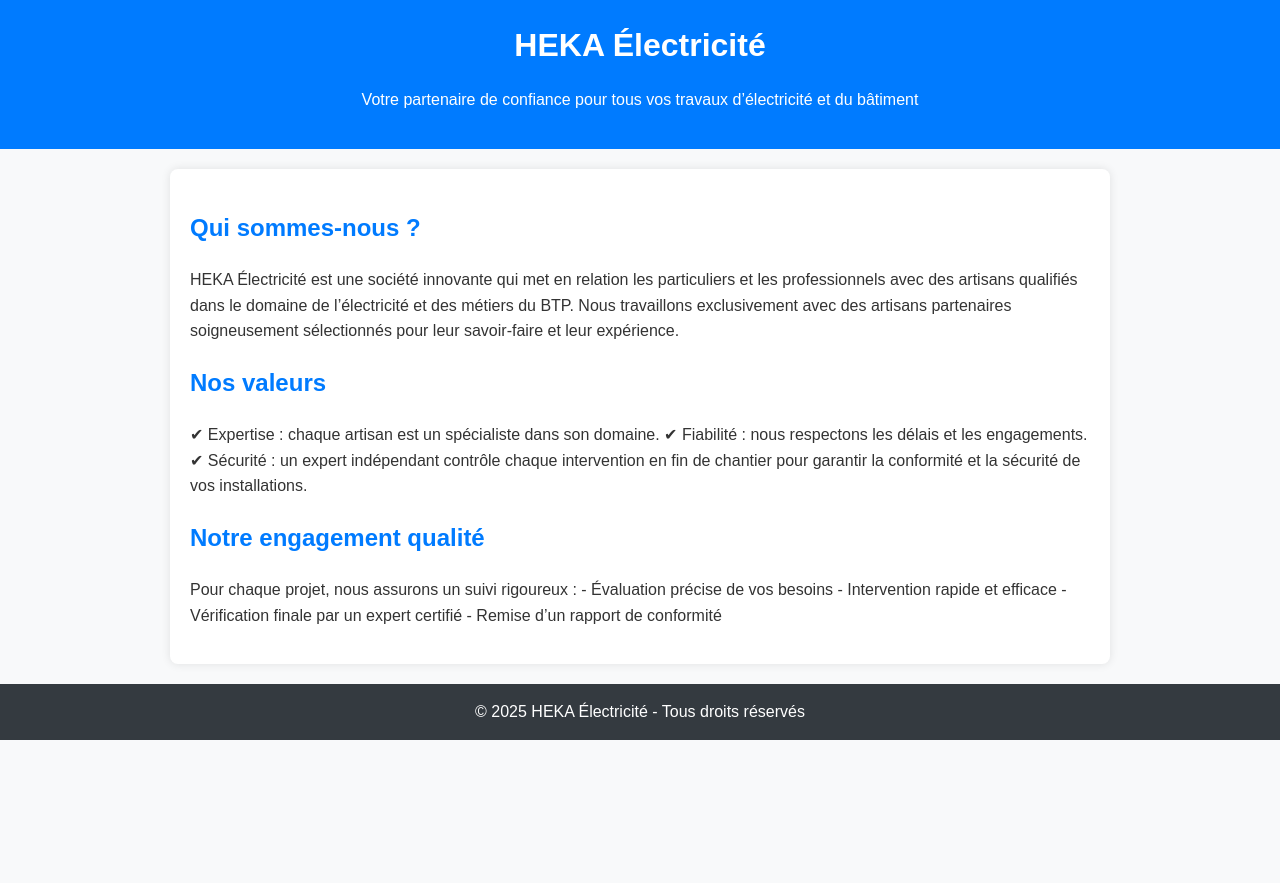
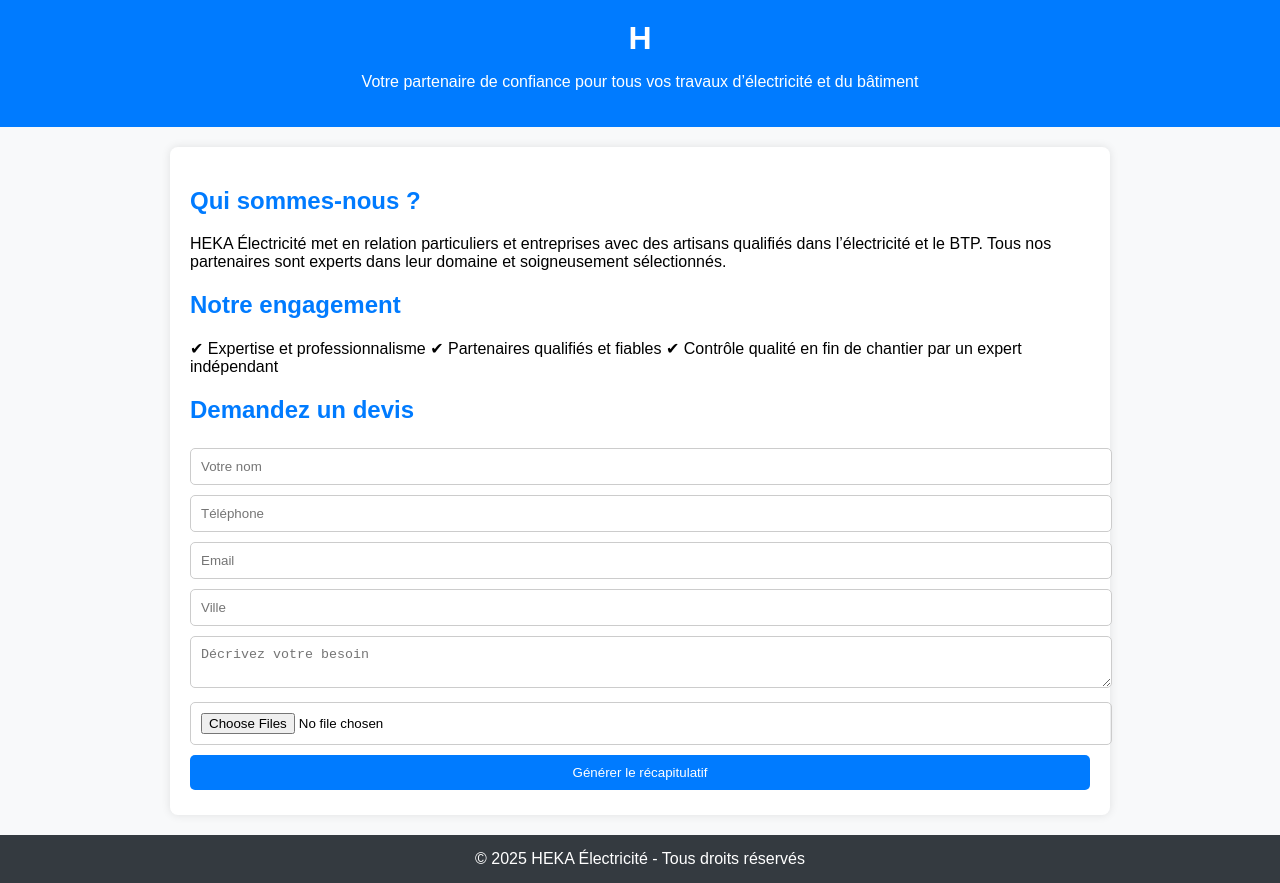
Before and after one commit to HEKA-E/heka-electricite, a plain HTML site: page index.html in a window 1280 px wide. Before the commit the page ends 800 px from the top, so only its background shows below. Drawn offline with Linux system fonts and the light colour scheme.

Commit message:
Update index.html

```diff
--- a/index.html
+++ b/index.html
@@ -5,80 +5,112 @@
     <meta name="viewport" content="width=device-width, initial-scale=1.0">
     <title>HEKA Électricité</title>
     <style>
-        body {
-            font-family: Arial, sans-serif;
-            margin: 0;
-            padding: 0;
-            background: #f8f9fa;
-            color: #333;
-            line-height: 1.6;
-        }
-        header {
-            background: #007bff;
-            color: #fff;
-            padding: 20px 0;
-            text-align: center;
-        }
-        header h1 {
-            margin: 0;
-            font-size: 2em;
-        }
-        section {
-            padding: 20px;
-            max-width: 900px;
-            margin: auto;
-            background: #fff;
-            box-shadow: 0px 0px 10px rgba(0,0,0,0.1);
-            margin-top: 20px;
-            border-radius: 8px;
-        }
-        h2 {
-            color: #007bff;
-        }
-        footer {
-            text-align: center;
-            padding: 15px;
-            margin-top: 20px;
-            background: #343a40;
-            color: #fff;
-        }
+        body { font-family: Arial, sans-serif; margin: 0; padding: 0; background: #f8f9fa; }
+        header { background: #007bff; color: #fff; padding: 20px; text-align: center; position: relative; }
+        header h1 { margin: 0; font-size: 2em; cursor: pointer; }
+        section { padding: 20px; max-width: 900px; margin: auto; background: #fff; box-shadow: 0px 0px 10px rgba(0,0,0,0.1); margin-top: 20px; border-radius: 8px; }
+        h2 { color: #007bff; }
+        footer { text-align: center; padding: 15px; margin-top: 20px; background: #343a40; color: #fff; }
+        input, textarea, button { width: 100%; padding: 10px; margin: 5px 0; border-radius: 5px; border: 1px solid #ccc; }
+        button { background: #007bff; color: white; border: none; cursor: pointer; }
+        button:hover { background: #0056b3; }
+        #adminPanel { display: none; background: #ffeeba; padding: 10px; margin-top: 20px; border-radius: 8px; }
     </style>
 </head>
 <body>
 
 <header>
-    <h1>HEKA Électricité</h1>
+    <h1 id="logo">H</h1>
     <p>Votre partenaire de confiance pour tous vos travaux d’électricité et du bâtiment</p>
 </header>
 
 <section>
     <h2>Qui sommes-nous ?</h2>
     <p>
-        HEKA Électricité est une société innovante qui met en relation les particuliers et les professionnels avec des
-        artisans qualifiés dans le domaine de l’électricité et des métiers du BTP.
-        Nous travaillons exclusivement avec des artisans partenaires soigneusement sélectionnés pour leur savoir-faire et leur expérience.
+        HEKA Électricité met en relation particuliers et entreprises avec des artisans qualifiés dans l’électricité et le BTP.
+        Tous nos partenaires sont experts dans leur domaine et soigneusement sélectionnés.
     </p>
 
-    <h2>Nos valeurs</h2>
+    <h2>Notre engagement</h2>
     <p>
-        ✔ Expertise : chaque artisan est un spécialiste dans son domaine.
-        ✔ Fiabilité : nous respectons les délais et les engagements.
-        ✔ Sécurité : un expert indépendant contrôle chaque intervention en fin de chantier pour garantir la conformité et la sécurité de vos installations.
+        ✔ Expertise et professionnalisme
+        ✔ Partenaires qualifiés et fiables
+        ✔ Contrôle qualité en fin de chantier par un expert indépendant
     </p>
 
-    <h2>Notre engagement qualité</h2>
-    <p>
-        Pour chaque projet, nous assurons un suivi rigoureux :
-        - Évaluation précise de vos besoins
-        - Intervention rapide et efficace
-        - Vérification finale par un expert certifié
-        - Remise d’un rapport de conformité
-    </p>
+    <h2>Demandez un devis</h2>
+    <input type="text" id="nom" placeholder="Votre nom">
+    <input type="text" id="tel" placeholder="Téléphone">
+    <input type="email" id="email" placeholder="Email">
+    <input type="text" id="ville" placeholder="Ville">
+    <textarea id="description" placeholder="Décrivez votre besoin"></textarea>
+    <input type="file" id="photos" multiple>
+    <button onclick="genererRecap()">Générer le récapitulatif</button>
+
+    <div id="recap" style="display:none; margin-top:20px;">
+        <h3>Récapitulatif</h3>
+        <pre id="recapText"></pre>
+        <button onclick="envoyerEmail()">📧 Envoyer par Email</button>
+        <button onclick="envoyerWhatsApp()">💬 Envoyer sur WhatsApp</button>
+    </div>
+
+    <div id="adminPanel">
+        <h3>🔒 Estimation indicative (Interne)</h3>
+        <label>Marge (%)</label>
+        <input type="number" id="marge" value="70">
+        <label>Inclure prix dans récap client ?</label>
+        <select id="afficherPrix">
+            <option value="non">Non</option>
+            <option value="oui">Oui</option>
+        </select>
+    </div>
 </section>
 
 <footer>
     &copy; 2025 HEKA Électricité - Tous droits réservés
 </footer>
 
+<script>
+let clickCount = 0;
+document.getElementById("logo").addEventListener("click", () => {
+    clickCount++;
+    if (clickCount === 3) {
+        let code = prompt("Code admin ?");
+        if (code === "HEKA2025") {
+            document.getElementById("adminPanel").style.display = "block";
+        }
+        clickCount = 0;
+    }
+});
+
+function genererRecap() {
+    let nom = document.getElementById("nom").value;
+    let tel = document.getElementById("tel").value;
+    let email = document.getElementById("email").value;
+    let ville = document.getElementById("ville").value;
+    let description = document.getElementById("description").value;
+    let afficherPrix = document.getElementById("afficherPrix").value;
+
+    let recap = `Demande de devis HEKA Électricité\nNom: ${nom}\nTel: ${tel}\nEmail: ${email}\nVille: ${ville}\nDescription: ${description}`;
+
+    if (afficherPrix === "oui") {
+        recap += `\nPrix indicatif: [à calculer selon marge]`;
+    }
+
+    document.getElementById("recapText").textContent = recap;
+    document.getElementById("recap").style.display = "block";
+}
+
+function envoyerEmail() {
+    let recap = document.getElementById("recapText").textContent;
+    window.location.href = `mailto:?subject=Demande de devis HEKA Électricité&body=${encodeURIComponent(recap)}`;
+}
+
+function envoyerWhatsApp() {
+    let recap = document.getElementById("recapText").textContent;
+    window.open(`https://wa.me/?text=${encodeURIComponent(recap)}`, "_blank");
+}
+</script>
+
 </body>
 </html>
```
